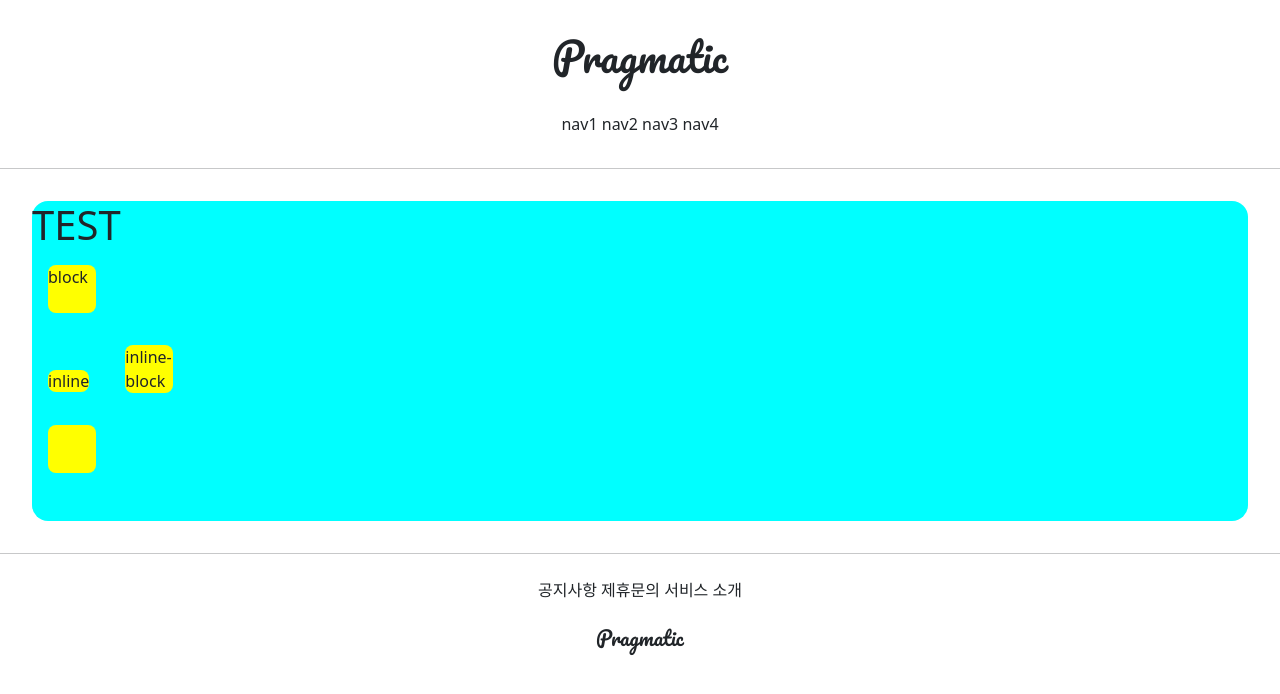
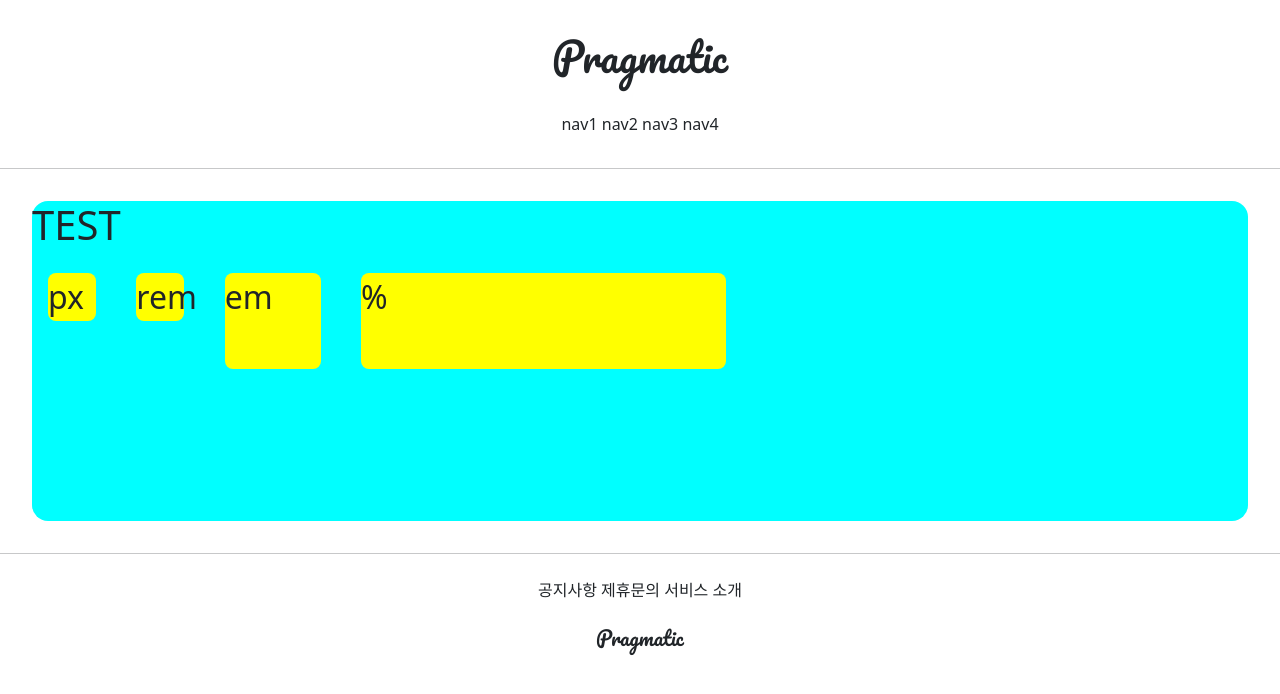
Before and after one commit to noeul1114/gis_3ban_1, a Django app: page /accounts/hello_world/ in a window 1280 px wide. Shown: the top 694 px of the page. Run offline with Django 3.2, Linux system fonts and the light colour scheme; parts of the project's set-up code (start-up, migrations or seed data) failed here and were passed over.

Commit message:
7/7 3ban class commit 3

```diff
--- a/accountapp/templates/accountapp/hello_world.html
+++ b/accountapp/templates/accountapp/hello_world.html
@@ -9,17 +9,18 @@
             height: 48px;
             width: 48px;
             border-radius: .5rem;
+            display: inline-block;
         }
     </style>
 
-    <div style="height: 20rem; background-color: aqua; margin: 2rem; border-radius: 1rem;">
+    <div style="height: 20rem; background-color: aqua;
+    margin: 2rem; border-radius: 1rem; font-size: 2rem">
         <h1>TEST</h1>
 
-    <div class="testing" style="display: block">block</div>
-    <div class="testing" style="display: inline">inline</div>
-    <div class="testing" style="display: none">none</div>
-    <div class="testing" style="display: inline-block">inline-block</div>
-    <div class="testing"></div>
+    <div class="testing" style="height: 48px; width: 48px">px</div>
+    <div class="testing" style="height: 3rem; width: 3rem">rem</div>
+    <div class="testing" style="height: 3em; width: 3em">em</div>
+    <div class="testing" style="height: 30%; width: 30%">%</div>
 
     </div>
 
```
